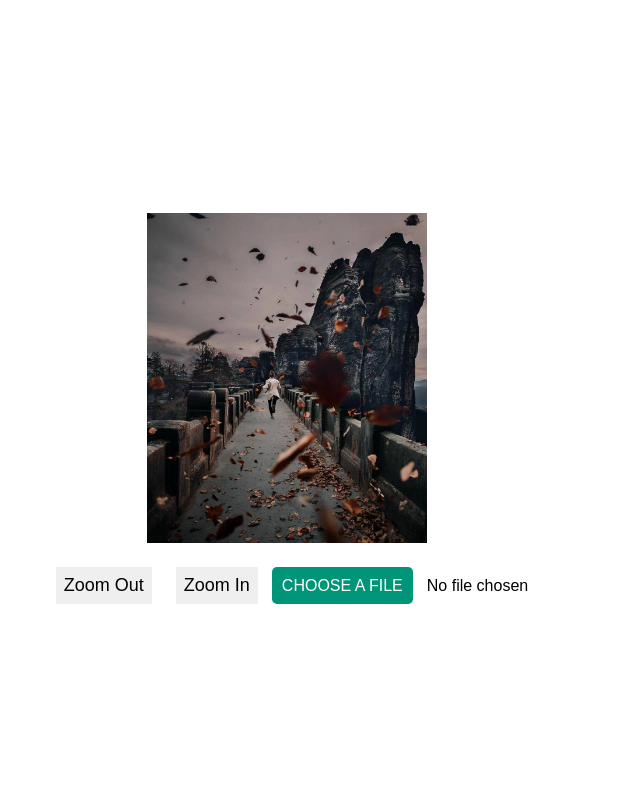
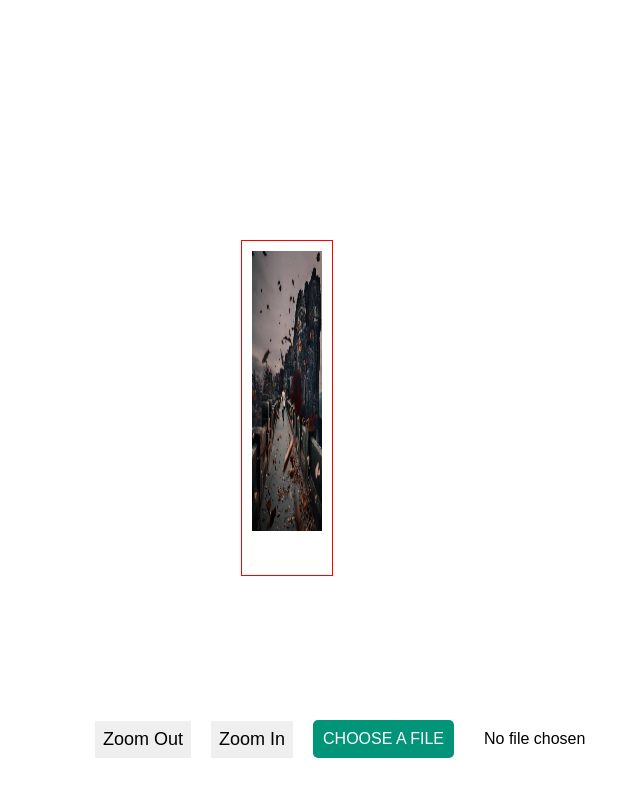
Before and after one commit to ofosh/image-zoom, a plain HTML site: page index.html in a window 1280 px wide. Both pictures are taken after a click on the button "Zoom Out". Shown: the whole page, without its empty margins (353-993 px from the left). Drawn offline with Linux system fonts and the light colour scheme.

Commit message:
Add files via upload

```diff
--- a/app.js
+++ b/app.js
@@ -7,19 +7,26 @@ const realFileBtn = document.getElementById("real-file");
 const customBtn = document.getElementById("custom-button")
 const customText = document.getElementById("custom-text")
 
+const actionBtn = document.querySelector('.action-btn')
+
 function zoomInBtn() {
   if(zoomIn && image) {
-    image.style.width = `${image.width + 20}px`;
-    image.style.height = `${image.height + 20}px`;
+    if(image.height < 400) {
+      image.style.width = `${image.width + 60}px`;
+      image.style.height = `${image.height + 20}px`;
+    }
+
   }
 }
 
 function zoomOutBtn() {
   if(zoomOut && image) {
+    if(image.width > 79) {
+      image.style.width = `${image.width - 60}px`;
+      image.style.height = `${image.height - 20}px`;
+    }
+  }
 
-    image.style.width = `${image.width - 20}px`;
-    image.style.height = `${image.height - 20}px`;
-  }
 }
 
 realFileBtn.onchange = function() {
--- a/index.html
+++ b/index.html
@@ -13,6 +13,7 @@
       <div class="content-img">
         <img src="concept.jpg" id="img-card">
       </div>
+      <div class="content2">
         <div class="action-btn">
           <button type="button" id="zoomOutBtn" onclick="zoomOutBtn()">Zoom Out</button>
           <button type="button" id="zoomInBtn" onclick="zoomInBtn()">Zoom In</button>
@@ -23,6 +24,7 @@
         </div>
       </div>
     </div>
+  </div>
 
 
   <script src="app.js"></script>
--- a/style.css
+++ b/style.css
@@ -13,13 +13,33 @@ body {
   max-width: 600px;
   text-align: center;
 }
+.content-img {
+  max-width: 600px;
+  border: 1px solid red;
+}
+
 .content img {
   width: 50%;
-  height: 30%;
+  height: 300px;
   padding: 10px;
+  margin-bottom: 30px;
 }
+
+.content2 {
+  position: absolute;
+  bottom: 10%;
+  left: 35%;
+}
+
+.action-btn {
+  display: flex;
+  justify-content: center;
+  align-items: center;
+  gap: 20px;
+  position: fixed;
+}
+
 .action-btn button {
-  margin: 10px;
   border: none;
   outline: none;
   padding: 8px;
```
Lines whose indentation alone changed are shown as unchanged.
